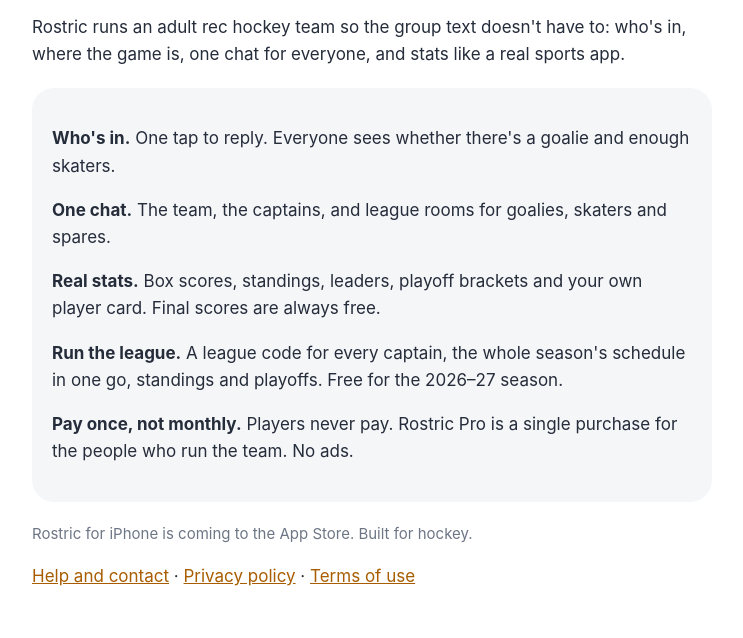
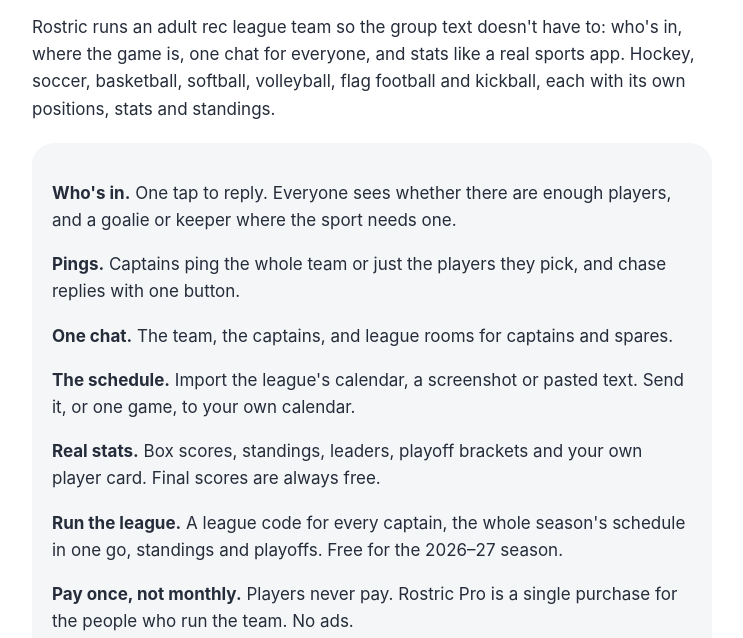
Before and after one commit to SebasVidrio/rostric-site, a plain HTML site: page index.html in a window 1280 px wide. Shown: the part 162-800 px from the top of the page, without its empty margins (268-1011 px from the left). Drawn offline with Linux system fonts and the light colour scheme.

Commit message:
Multi-sport home page; privacy policy covers shared photos and logos, pings and schedule import
Co-Authored-By: Claude Opus 5.5 <noreply@anthropic.com>
Claude-Session: https://claude.ai/code/session_0132PtNKxJeJ1Mg82Nr7aipb

```diff
--- a/index.html
+++ b/index.html
@@ -16,15 +16,17 @@
 </header>
 <main>
 <h1>Your beer league, sorted.</h1>
-<p>Rostric runs an adult rec hockey team so the group text doesn't have to: who's in, where the game is, one chat for everyone, and stats like a real sports app.</p>
+<p>Rostric runs an adult rec league team so the group text doesn't have to: who's in, where the game is, one chat for everyone, and stats like a real sports app. Hockey, soccer, basketball, softball, volleyball, flag football and kickball, each with its own positions, stats and standings.</p>
 <div class="card">
-  <p><strong>Who's in.</strong> One tap to reply. Everyone sees whether there's a goalie and enough skaters.</p>
-  <p><strong>One chat.</strong> The team, the captains, and league rooms for goalies, skaters and spares.</p>
+  <p><strong>Who's in.</strong> One tap to reply. Everyone sees whether there are enough players, and a goalie or keeper where the sport needs one.</p>
+  <p><strong>Pings.</strong> Captains ping the whole team or just the players they pick, and chase replies with one button.</p>
+  <p><strong>One chat.</strong> The team, the captains, and league rooms for captains and spares.</p>
+  <p><strong>The schedule.</strong> Import the league's calendar, a screenshot or pasted text. Send it, or one game, to your own calendar.</p>
   <p><strong>Real stats.</strong> Box scores, standings, leaders, playoff brackets and your own player card. Final scores are always free.</p>
   <p><strong>Run the league.</strong> A league code for every captain, the whole season's schedule in one go, standings and playoffs. Free for the 2026–27 season.</p>
   <p><strong>Pay once, not monthly.</strong> Players never pay. Rostric Pro is a single purchase for the people who run the team. No ads.</p>
 </div>
-<p class="muted">Rostric for iPhone is coming to the App Store. Built for hockey.</p>
+<p class="muted">Rostric for iPhone is coming to the App Store.</p>
 <p><a href="support.html">Help and contact</a> · <a href="privacy.html">Privacy policy</a> · <a href="terms.html">Terms of use</a></p>
 </main>
 <footer>Rostric is made by Lamplighter Web Co. · Last updated 26 November 2026</footer>
```
Also changed, not shown: privacy.html (+4 -3 lines).
